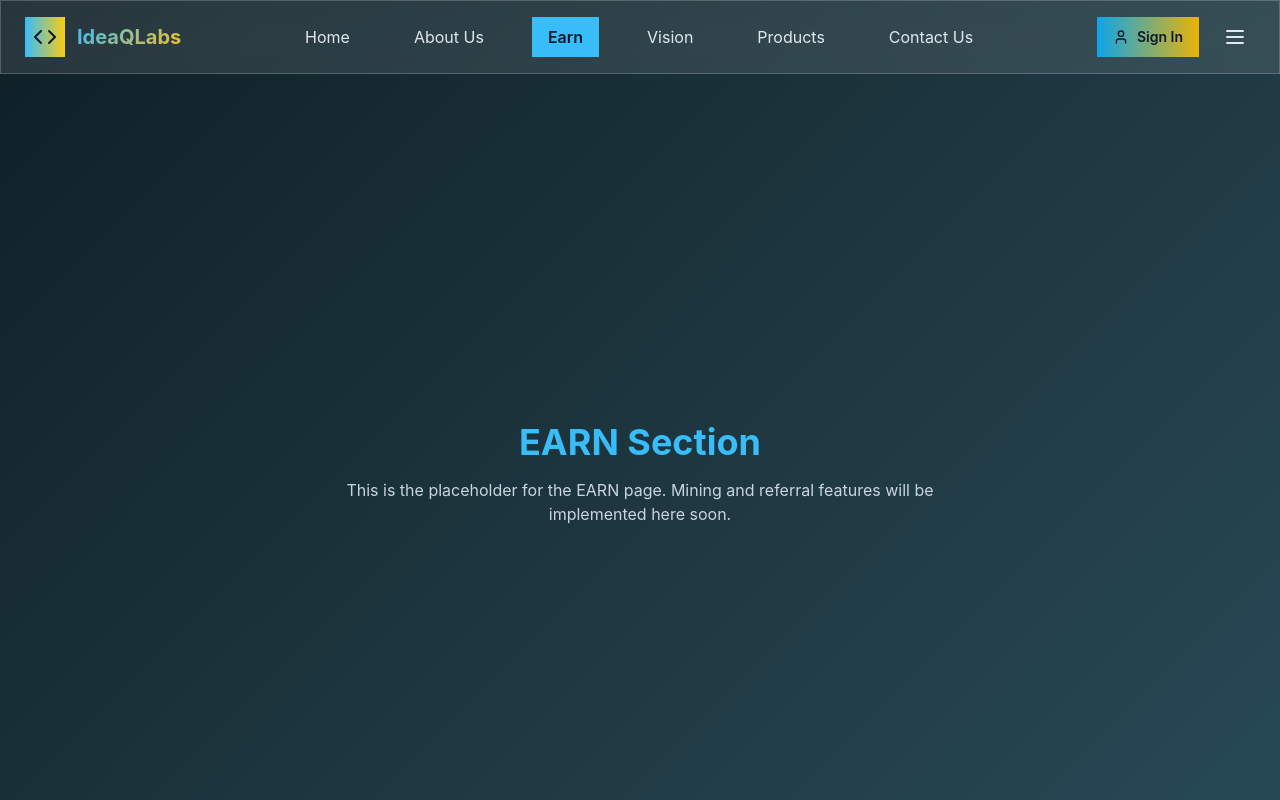
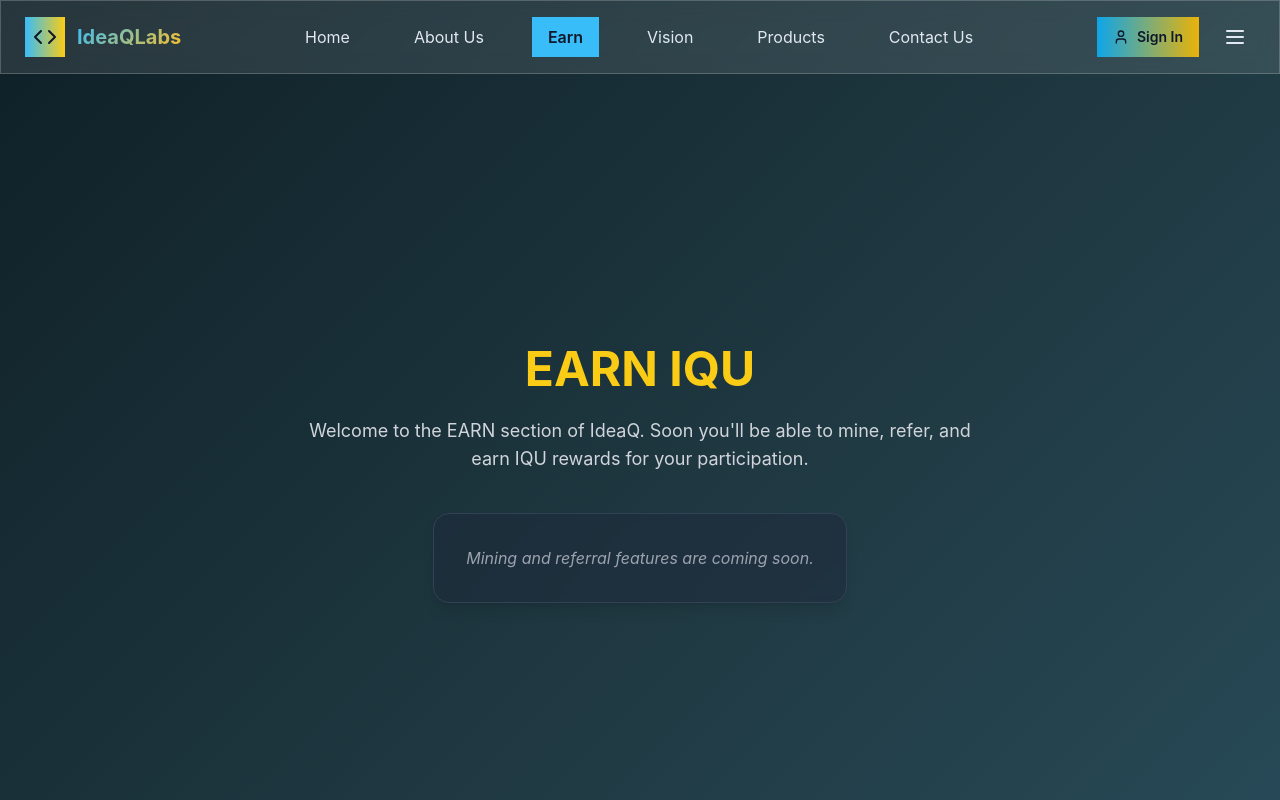
Before and after one commit to ideaqlabs/IdeaQLabs, a React (Vite) app: page / in a window 1280 px wide. Both pictures are taken after a click on the button "Earn". Shown: the top 800 px of the page. Built offline with nearby package versions, Linux system fonts and the light colour scheme.

Commit message:
Update Earn.jsx

```diff
--- a/src/components/pages/Earn.jsx
+++ b/src/components/pages/Earn.jsx
@@ -2,13 +2,17 @@ import React from "react";
 
 const Earn = () => {
   return (
-    <div className="min-h-screen flex flex-col items-center justify-center text-center p-6">
-      <h1 className="text-4xl font-bold text-sky-400 mb-4">EARN Section</h1>
-      <p className="text-slate-300 max-w-2xl">
-        This is the placeholder for the EARN page. Mining and referral features
-        will be implemented here soon.
+    <section className="flex flex-col items-center justify-center min-h-screen text-center px-6">
+      <h1 className="text-5xl font-bold mb-6 text-yellow-400">EARN IQU</h1>
+      <p className="text-lg text-gray-300 max-w-2xl mb-10">
+        Welcome to the EARN section of IdeaQ. Soon you'll be able to mine, refer, and earn IQU rewards for your participation.
       </p>
-    </div>
+      <div className="bg-slate-800/50 p-8 rounded-2xl shadow-lg backdrop-blur-sm border border-slate-700">
+        <p className="text-gray-400 italic">
+          Mining and referral features are coming soon.
+        </p>
+      </div>
+    </section>
   );
 };
 
```
